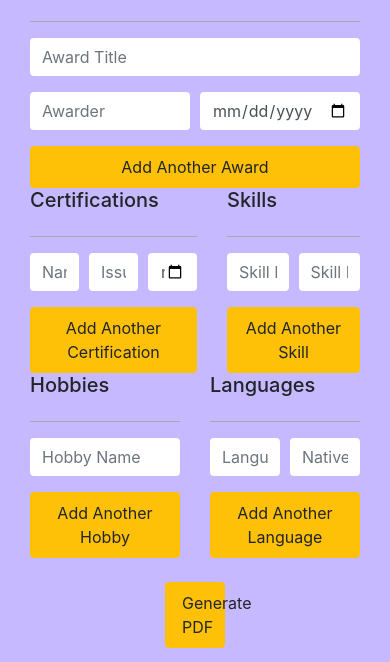
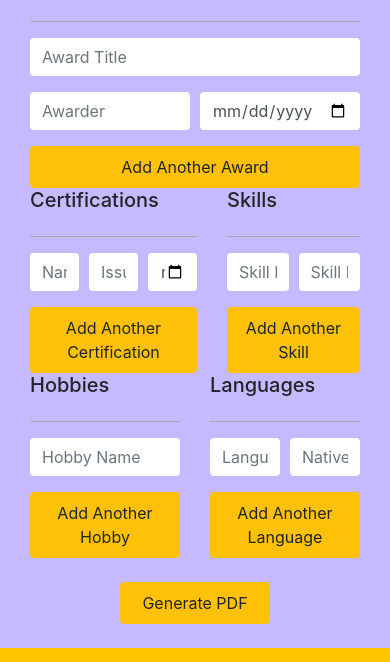
Before and after one commit to yeshasprabhakar/ForgeResume, a website: page resume.html in a window 390 px wide. Shown: the part 988-1650 px from the top of the page. Drawn offline with nearby package versions, Linux system fonts and the light colour scheme.

```diff
--- a/resume.html
+++ b/resume.html
@@ -418,7 +418,7 @@
 
     <div class="container mt-4" id="printPdfForm">
         <div class="row justify-content-center" id="printBtnRow">
-            <div class="col-3">
+            <div class="col-6 col-sm-3">
                 <a role="button" class="btn btn-block nav-link btn-warning" data-html2canvas-ignore="true" id="printPdf">Generate PDF</a>
             </div>
         </div>
```
